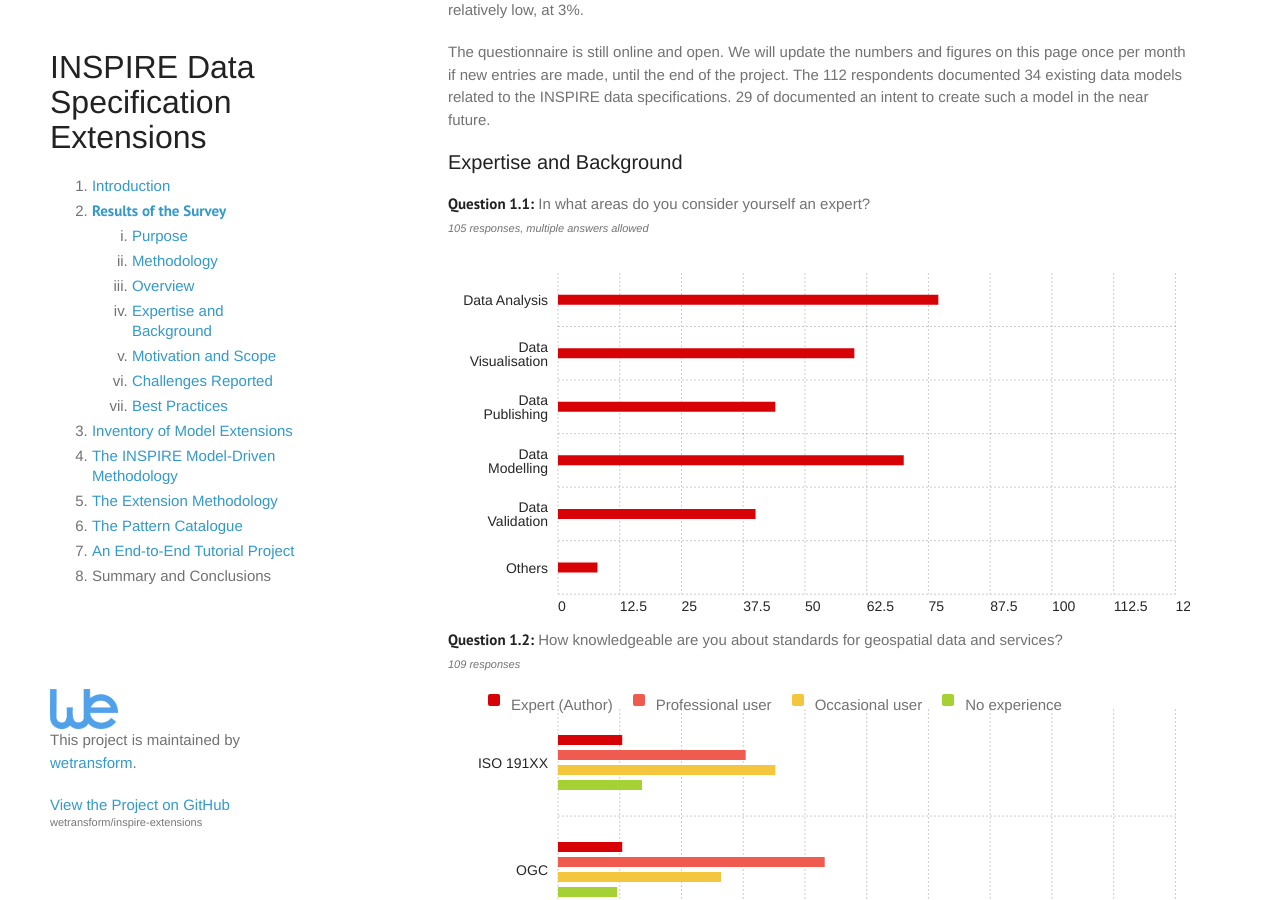
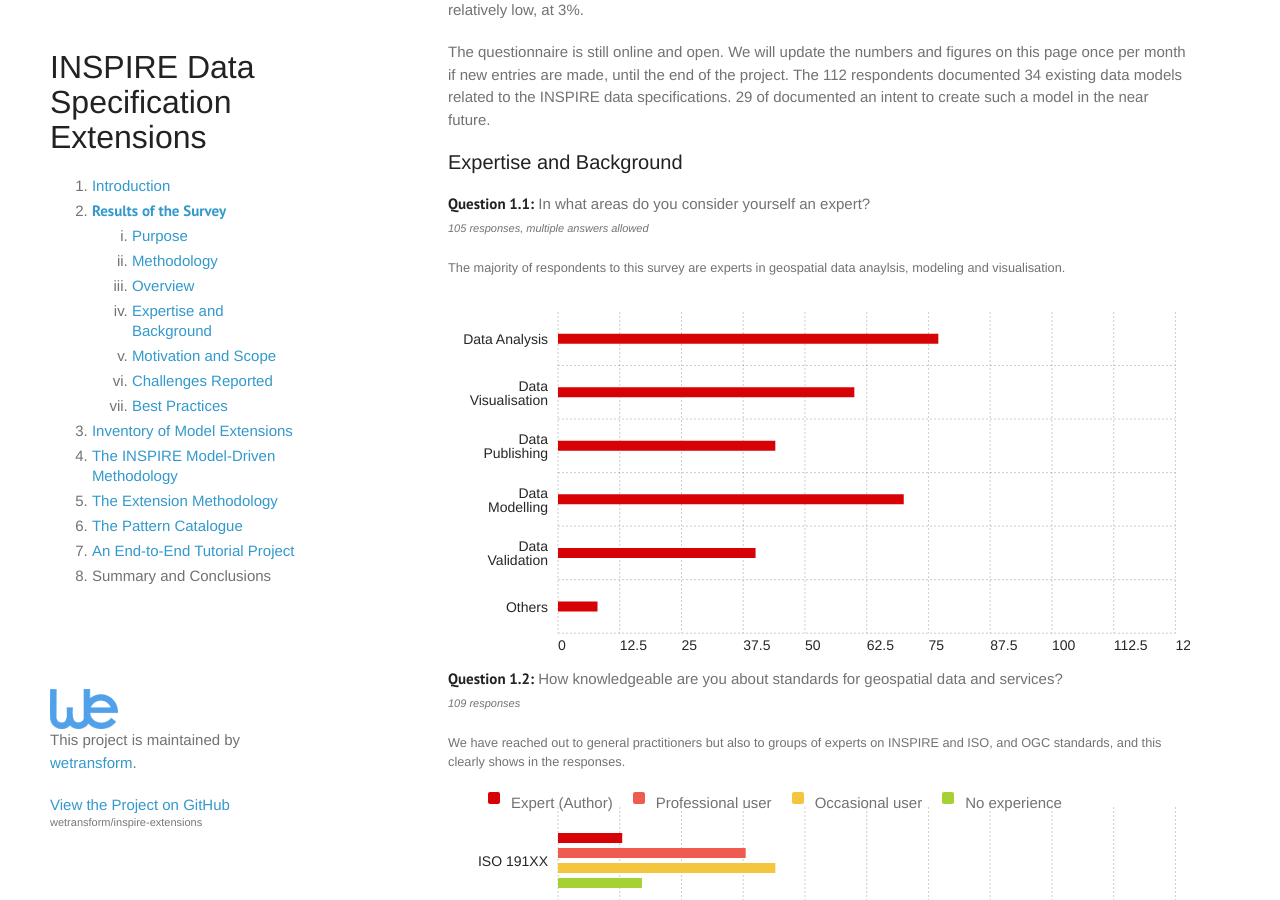
Before and after one commit to wetransform/inspire-extensions, a Jekyll site: the page built from survey.html, in a window 1280 px wide and 900 px high, scrolled down 880 px. Built offline with Jekyll 4.4.1, drawn with Linux system fonts in a browser that asks for light colours; some web fonts are replaced.

```diff
--- a/inspire-mda.html
+++ b/inspire-mda.html
@@ -99,6 +99,7 @@
         <li><a href="http://inspire.ec.europa.eu/documents/Data_Specifications/D2.5_v3.4rc3.pdf" target="_blank">INSPIRE Generic Conceptual Model</a>:
             This document provides a common technological and methodological framework for the creation of INSPIRE data specifications.
             It is the baseline document for all model extension work as well.</li>
+        <li><a href="https://github.com/ISO-TC211/UML-Best-Practices" target="_blank">TC211 UML Best Practices</a>: This GitHub repository contains best practices on UML modelling in accordance with ISO standards, which is useful for the modelling of the extensions of INSPIRE. The repository also contains Enterprise Architect Model Validation scripts you can use to test you model's compliance to the ISO guidance.</li>
         <li><a href="http://inspire.ec.europa.eu/documents/Data_Specifications/D2.7_v3.3rc3.pdf" target="_blank">Guidelines for the encoding of Spatial Data</a>:
             This document describes how to create interoperable data using a common encoding derived from the conceptual model.</li>
         <li><a href="http://www.iso.org/iso/home/store/catalogue_ics/catalogue_detail_ics.htm?csnumber=59164" target="_blank">EN ISO 19101:2005, Geographic information — Reference model</a>: This ISO standard
--- a/survey.html
+++ b/survey.html
@@ -56,10 +56,14 @@
     <p><strong>Question 1.1:</strong> In what areas do you consider yourself an expert?
         <br><em><small>105 responses, multiple answers allowed</small></em></p>
 
+    <p class="small">The majority of respondents to this survey are experts in geospatial data anaylsis, modeling and visualisation.</p>
+
     <div class="ct-chart ct-octave" id="q1-1"></div>
 
     <p><strong>Question 1.2:</strong> How knowledgeable are you about standards for geospatial data and services?
         <br><em><small>109 responses</small></em></p>
+
+    <p class="small">We have reached out to general practitioners but also to groups of experts on INSPIRE and ISO, and OGC standards, and this clearly shows in the responses.</p>
 
     <div class="ct-chart ct-octave" id="q1-2"></div>
 
```
Also changed, not shown: LICENSE.md (added).
